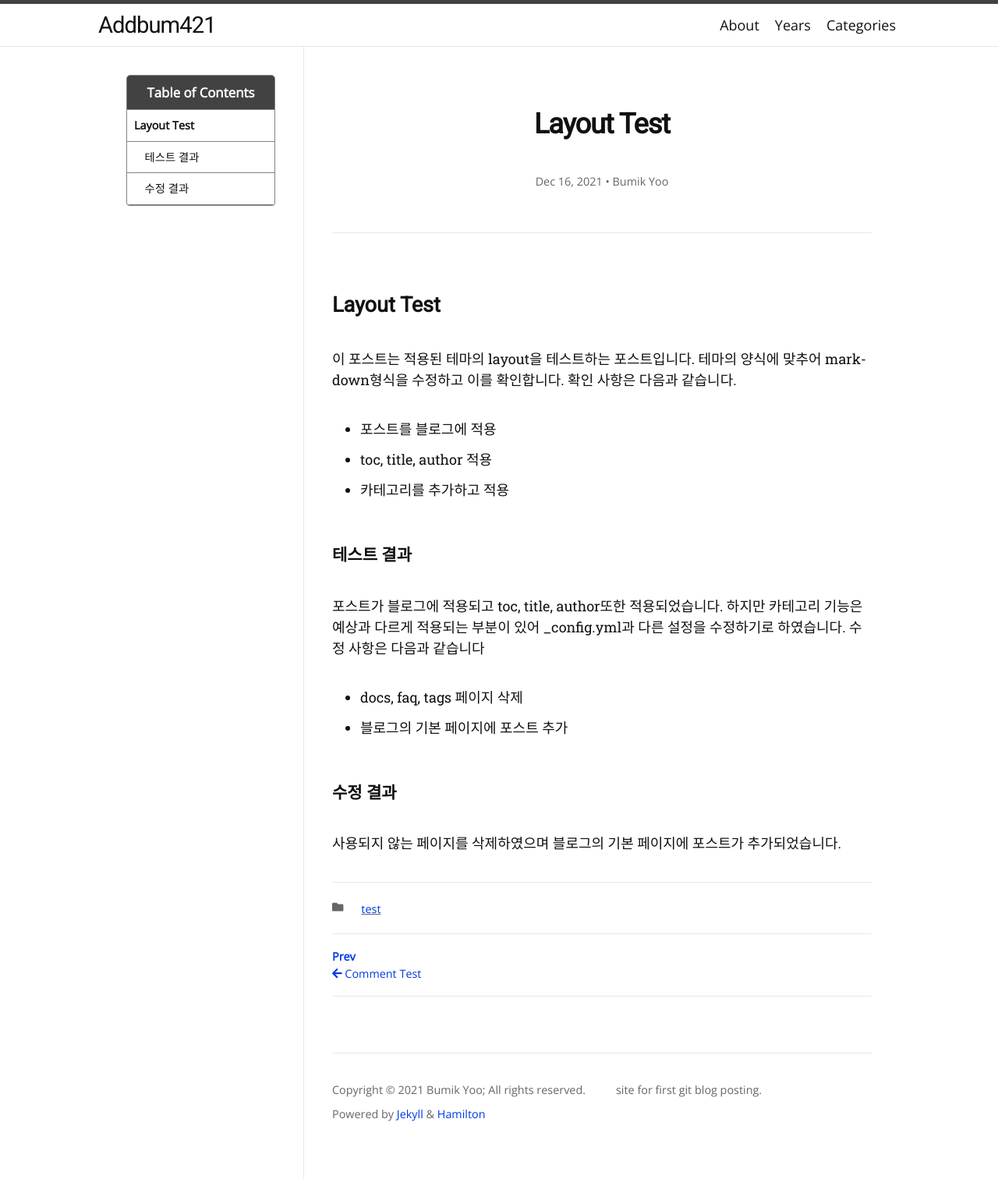
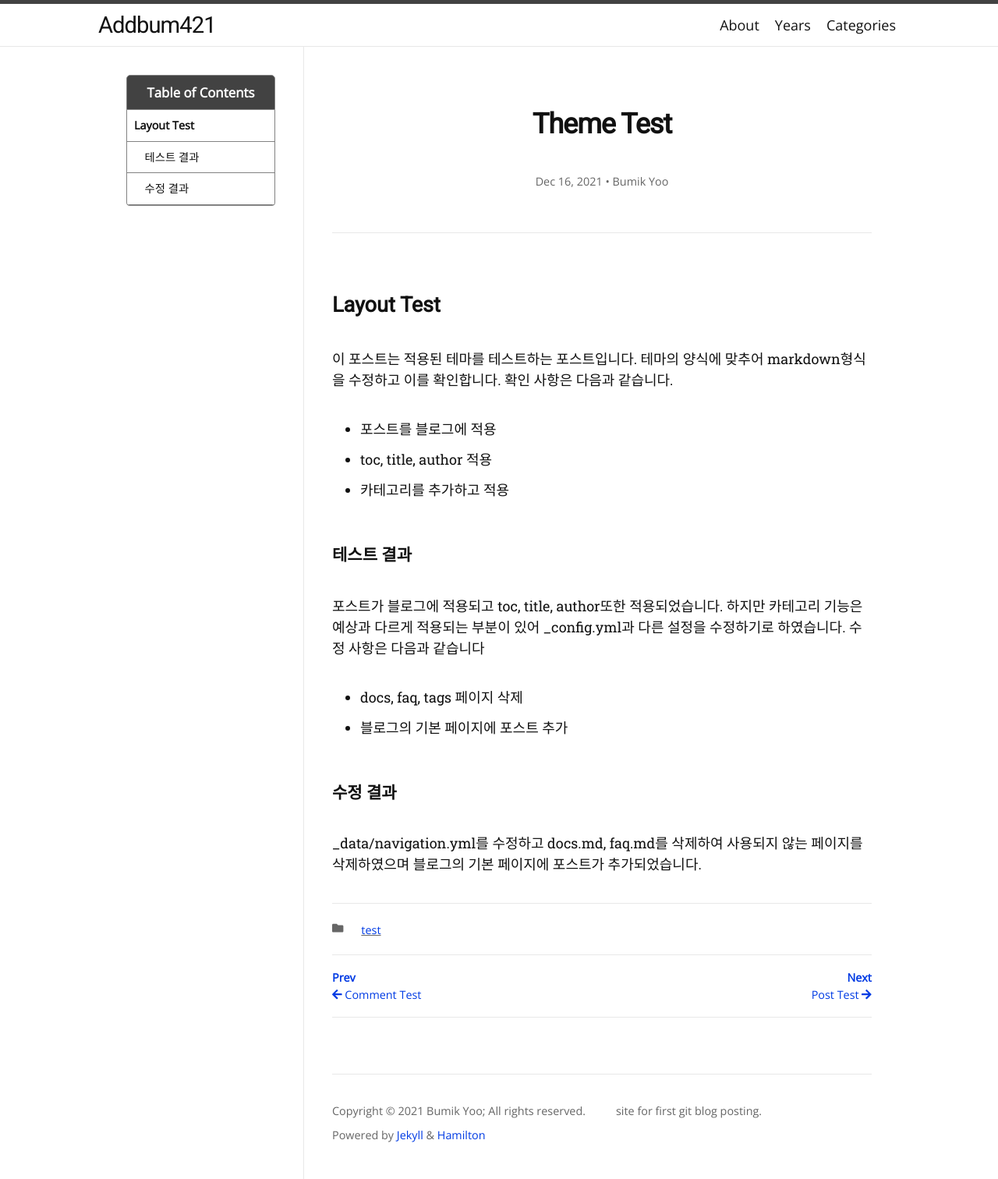
Before and after one commit to addbum421/addbum421.github.io, a Jekyll site: the page built from _posts/2021-12-16-layout-test.markdown, in a window 1280 px wide. Shown: the whole page at 78% size. Built offline with Jekyll 4.4.1, drawn with Linux system fonts in a browser that asks for light colours; nearby versions of some CDN libraries; some web fonts are replaced.

Commit message:
Change Post Content

```diff
--- a/_posts/2021-12-16-layout-test.markdown
+++ b/_posts/2021-12-16-layout-test.markdown
@@ -1,14 +1,14 @@
 ---
 layout: post
 toc: true
-title: "Layout Test"
+title: "Theme Test"
 categories: test
 author: Bumik Yoo
 comment: true
 ---
 
 ## Layout Test
-이 포스트는 적용된 테마의 layout을 테스트하는 포스트입니다. 테마의 양식에 맞추어 markdown형식을 수정하고 이를 확인합니다.
+이 포스트는 적용된 테마를 테스트하는 포스트입니다. 테마의 양식에 맞추어 markdown형식을 수정하고 이를 확인합니다.
 확인 사항은 다음과 같습니다.
 
 - 포스트를 블로그에 적용
@@ -25,4 +25,4 @@ comment: true
 
 ### 수정 결과
 
-사용되지 않는 페이지를 삭제하였으며 블로그의 기본 페이지에 포스트가 추가되었습니다.
+_data/navigation.yml를 수정하고 docs.md, faq.md를 삭제하여 사용되지 않는 페이지를 삭제하였으며 블로그의 기본 페이지에 포스트가 추가되었습니다.
--- a/_posts/2021-12-16-post-test.markdown
+++ b/_posts/2021-12-16-post-test.markdown
@@ -1,13 +1,13 @@
 ---
 layout: post
-title:  "post test"
-date:   2021-12-16 03:20:03 +0900
+toc: true
+title: "Post Test"
 categories: test
+author: Bumik Yoo
 comment: true
 ---
 
 ## Test Post
-
 이 포스트는 11주차 강의를 실습하고 정상작동을 확인하기위한 포스트입니다.
 
 확인 사항은 다음과 같습니다.
```
